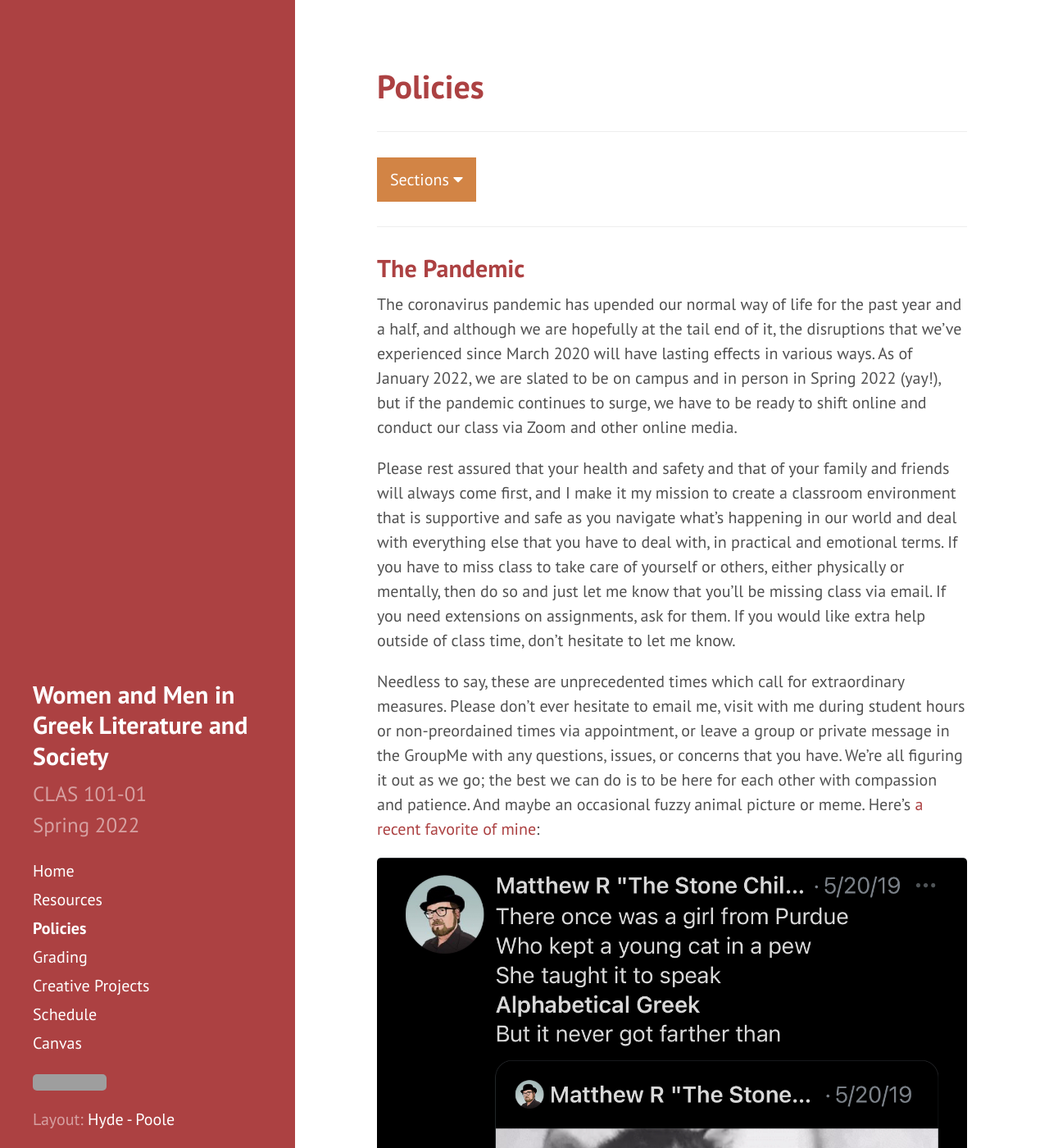
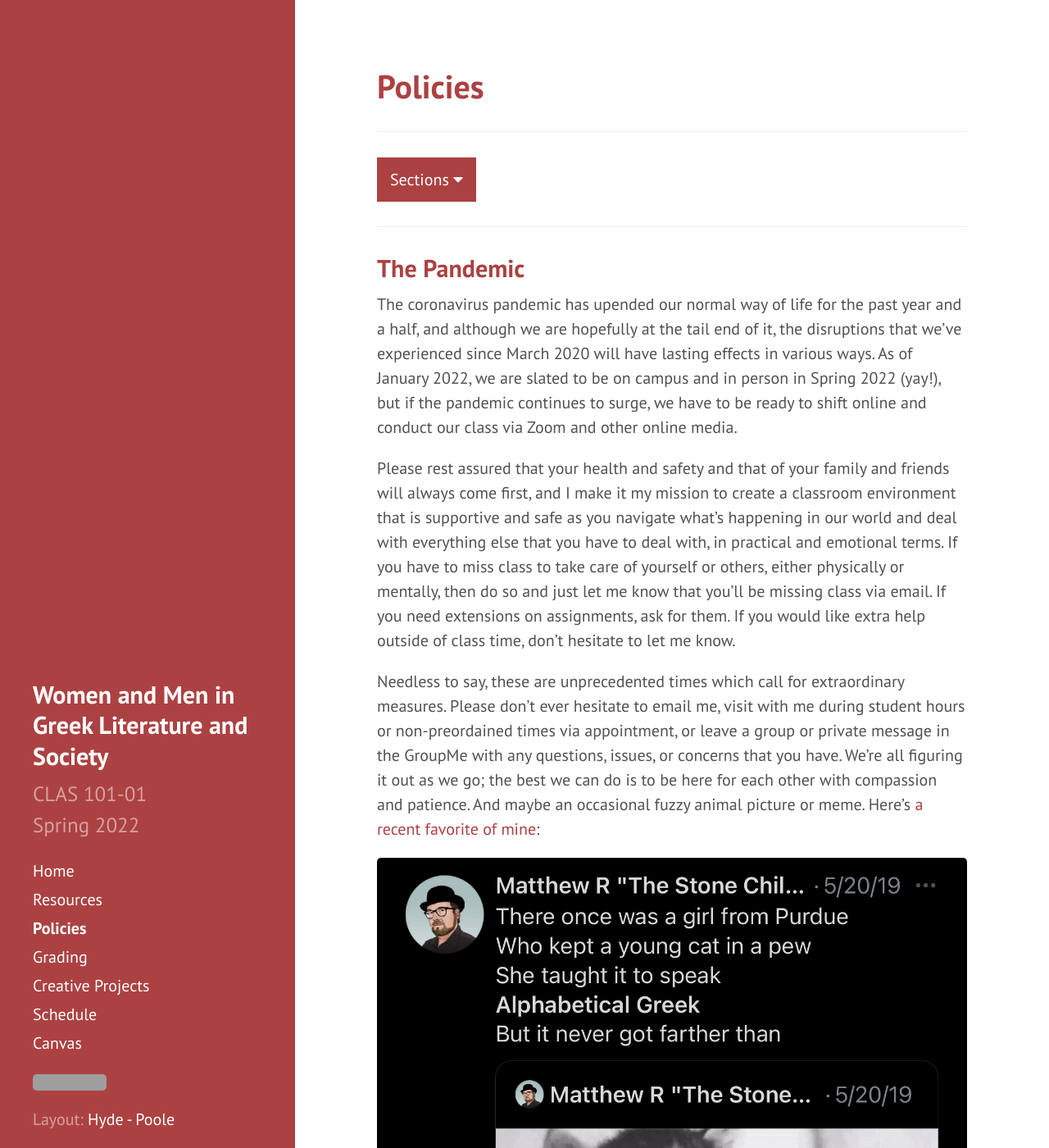
Before and after one commit to DLibatique/CLAS101-S22, a Jekyll site: the page built from _pages/policies.md, in a window 1280 px wide and 1400 px high. Shown: the whole window at 82% size. Built offline with Jekyll 4.4.1, drawn with Linux system fonts in a browser that asks for light colours; grey boxes are pictures that could not be loaded.

Commit message:
fixed section button color

```diff
--- a/public/css/hyde.css
+++ b/public/css/hyde.css
@@ -271,7 +271,7 @@ a.sidebar-nav-item:focus {
   outline: none;
   color: white;
   padding: 14px 16px;
-  background-color: #d28445;
+  background-color: #ac4142;
   font-family: inherit;
   margin: 0;
 }
```
